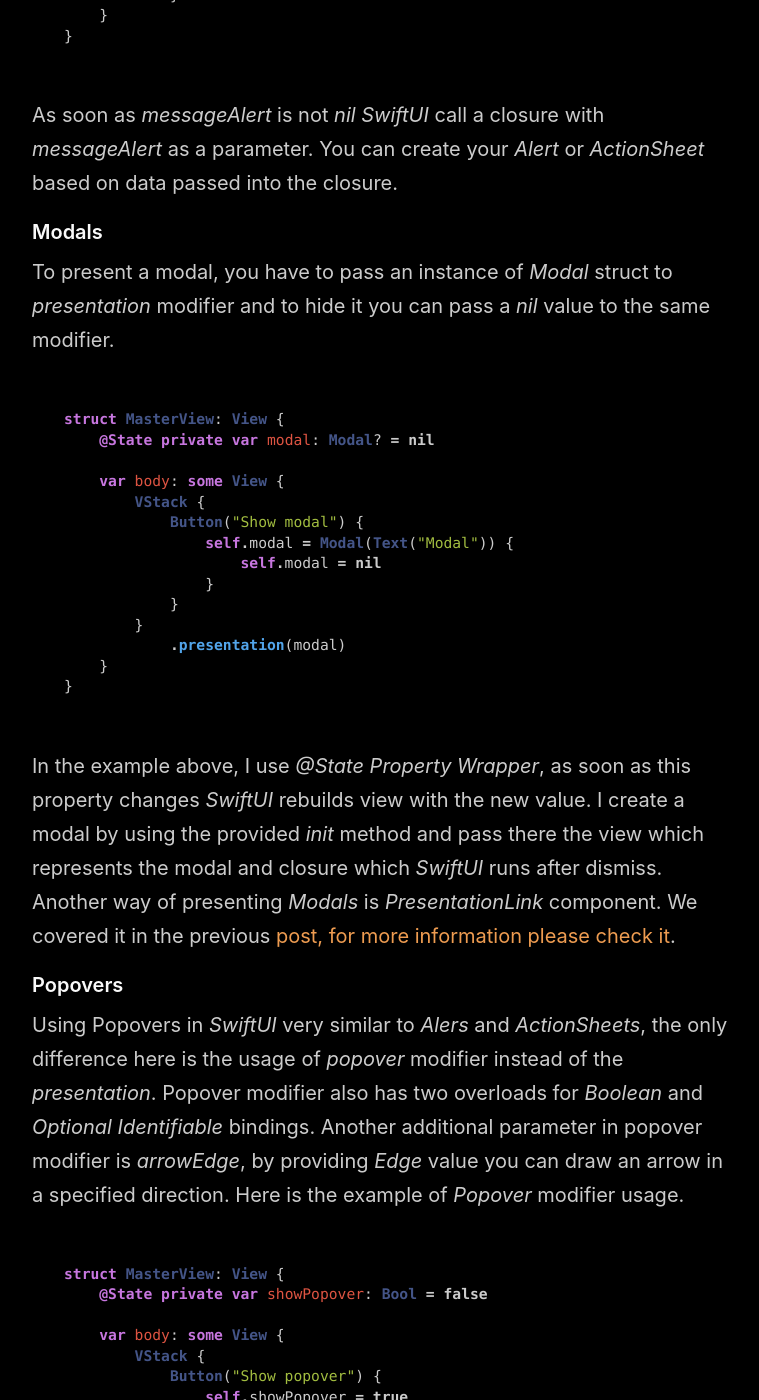
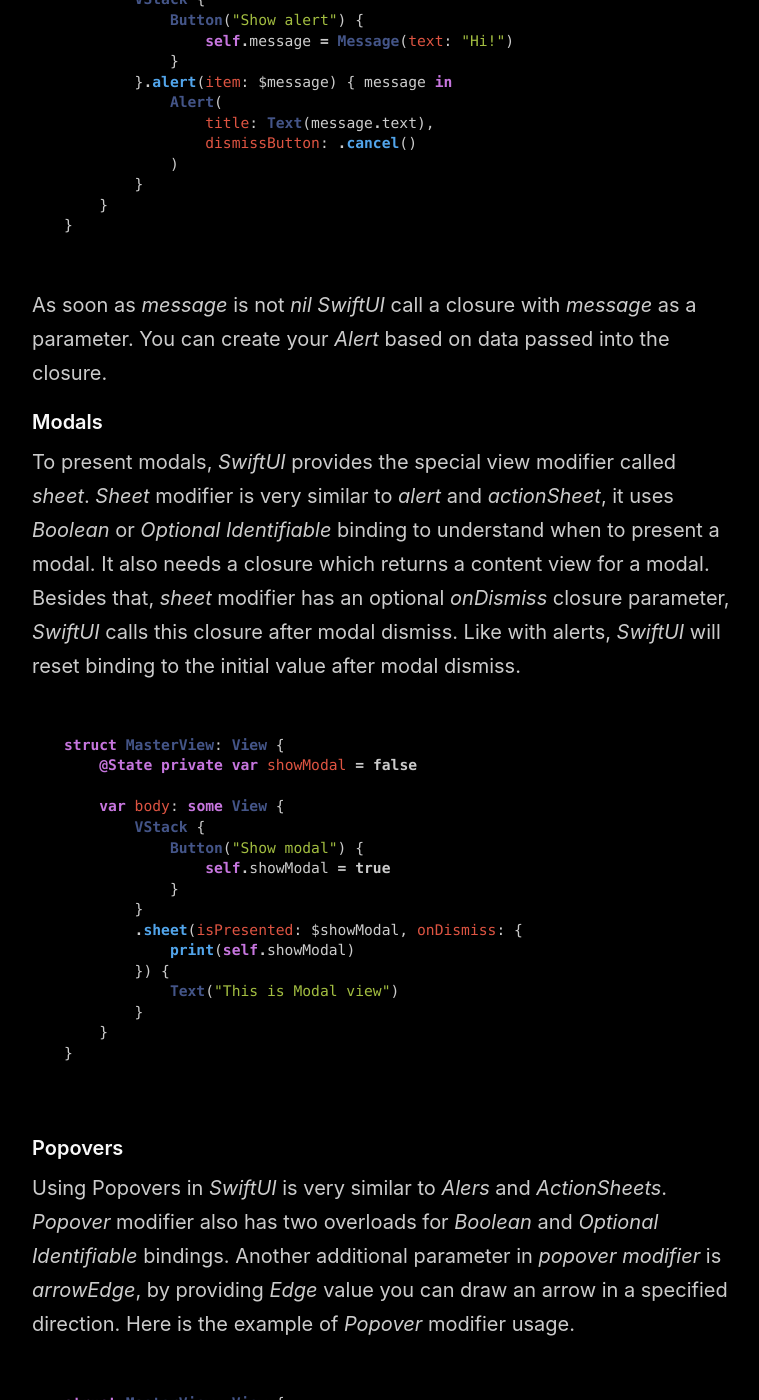
Before and after one commit to mecid/mecid.github.io, a Jekyll site: the page built from _posts/2019-07-24-alerts-actionsheets-modals-and-popovers-in-swiftui.md, in a window 1280 px wide and 1400 px high, scrolled down 1925 px. Shown: the whole window, without its empty margins (258-1017 px from the left). Built offline with Jekyll 4.4.1, drawn with Linux system fonts in a browser that asks for light colours; some of the changed text lies outside the part shown.

Commit message:
Update 2019-07-24-alerts-actionsheets-modals-and-popovers-in-swiftui.md

````diff
--- a/_posts/2019-07-24-alerts-actionsheets-modals-and-popovers-in-swiftui.md
+++ b/_posts/2019-07-24-alerts-actionsheets-modals-and-popovers-in-swiftui.md
@@ -3,10 +3,10 @@
 layout: post
 ---
 
-Last week we talked about [Navigation in SwiftUI](/2019/07/17/navigation-in-swiftui/). This week I want to continue the topic with *Modals*, *Alerts*,  *ActionSheets*, and *Popovers*. *SwiftUI* views have a dedicated modifier for presenting this kind stuff called *presentation*. Let's take a look at how we can use *presentation* modifier to display *Alerts*, *ActionSheets*, and *Modals*.
+Last week we talked about [Navigation in SwiftUI](/2019/07/17/navigation-in-swiftui/). This week I want to continue the topic with *Modals*, *Alerts*, *ActionSheets*, and *Popovers*. *SwiftUI* views have a dedicated modifiers for presenting this kind stuff. Let's take a look at how we can use modifiers to display *Alerts*, *ActionSheets*, and *Modals*.
 
 #### Alerts and ActionSheets
-Both *Alerts* and *ActionSheets* use the same two ways of presenting it to the user. Let's start with a simpler one. We have to describe a *Boolean* binding which can be observed by *SwiftUI*, and as soon as *Boolean* is true, *SwiftUI* presents the *ActionSheet* or *Alert*.
+Both *Alerts* and *ActionSheets* use the similar two ways of presenting it to the user. Let's start with a simpler one. We have to describe a *Boolean* binding which can be observed by *SwiftUI*, and as soon as *Boolean* is true, *SwiftUI* presents the *ActionSheet* or *Alert*.
 
 ```swift
 struct MasterView: View {
@@ -18,7 +18,7 @@
                 self.showActionSheet = true
             }
         }
-            .presentation($showActionSheet) {
+            .actionSheet($showActionSheet) {
                 ActionSheet(
                     title: Text("Actions"),
                     message: Text("Available actions"),
@@ -32,60 +32,63 @@
     }
 }
 ```
+As you can see in the example above to present an action sheet, we use *actionSheet* modifier bound to a *Boolean* value and a closure which creates an action sheet. Alternatively, to display an alert, we need to use *alert* modifier instead.
 
-The interesting thing here is that *SwiftUI* resets the value of binding property after *Alert* dismiss. To learn more about *Property Wrappers* available in *SwiftUI*, take a look at ["Understanding Property Wrappers in SwiftUI" post](/2019/06/12/understanding-property-wrappers-in-swiftui/). It is a straightforward approach to present *Alerts* or *ActionSheets*. But sometimes it is not enough, because we need some data to show in *Alert* or *ActionSheet*. For this case, we have another overload of *presentation* modifier, which uses *Optional Identifiable binding* instead of Boolean binding.
+The interesting fact here is that *SwiftUI* resets the value of binding property after *Alert* dismiss. To learn more about *Property Wrappers* available in *SwiftUI*, take a look at ["Understanding Property Wrappers in SwiftUI" post](/2019/06/12/understanding-property-wrappers-in-swiftui/).
+
+It is a straightforward approach to present *Alerts* or *ActionSheets*. But sometimes it is not enough, because we need some data to show in *Alert* or *ActionSheet*. For this case, we have another overload of *alert* and *actionSheet* modifiers, which uses *Optional Identifiable binding* instead of *Boolean binding*.
 
 ```swift
 struct Message: Identifiable {
-    let id: UUID
-    let content: String
+    let id = UUID()
+    let text: String
 }
 
 struct MasterView: View {
-    @State private var messageAlert: Message? = nil
+    @State private var message: Message? = nil
 
     var body: some View {
         VStack {
             Button("Show alert") {
-                self.messageAlert = Message(id: UUID(), content: "Hi!")
+                self.message = Message(text: "Hi!")
             }
+        }.alert(item: $message) { message in
+            Alert(
+                title: Text(message.text),
+                dismissButton: .cancel()
+            )
         }
-            .presentation($messageAlert) { message in
-                Alert(
-                    title: Text(message.content),
-                    dismissButton: .cancel()
-                )
-            }
     }
 }
 ```
 
-As soon as *messageAlert* is not *nil* *SwiftUI* call a closure with *messageAlert* as a parameter. You can create your *Alert* or *ActionSheet* based on data passed into the closure.
+As soon as *message* is not *nil* *SwiftUI* call a closure with *message* as a parameter. You can create your *Alert* based on data passed into the closure.
 
 #### Modals
-To present a modal, you have to pass an instance of *Modal* struct to *presentation* modifier and to hide it you can pass a *nil* value to the same modifier.
+To present modals, *SwiftUI* provides the special view modifier called *sheet*. *Sheet* modifier is very similar to *alert* and *actionSheet*, it uses *Boolean* or *Optional Identifiable* binding to understand when to present a modal. It also needs a closure which returns a content view for a modal. Besides that, *sheet* modifier has an optional *onDismiss* closure parameter, *SwiftUI* calls this closure after modal dismiss. Like with alerts, *SwiftUI* will reset binding to the initial value after modal dismiss.
 
 ```swift
 struct MasterView: View {
-    @State private var modal: Modal? = nil
+    @State private var showModal = false
 
     var body: some View {
         VStack {
             Button("Show modal") {
-                self.modal = Modal(Text("Modal")) {
-                    self.modal = nil
-                }
+                self.showModal = true
             }
         }
-            .presentation(modal)
+        .sheet(isPresented: $showModal, onDismiss: {
+            print(self.showModal)
+        }) {
+            Text("This is Modal view")
+        }
     }
 }
+
 ```
 
-In the example above, I use *@State Property Wrapper*, as soon as this property changes *SwiftUI* rebuilds view with the new value. I create a modal by using the provided *init* method and pass there the view which represents the modal and closure which *SwiftUI* runs after dismiss. Another way of presenting *Modals* is *PresentationLink* component. We covered it in the previous [post, for more information please check it](/2019/07/17/navigation-in-swiftui/).
-
 #### Popovers
-Using Popovers in *SwiftUI* very similar to *Alers* and *ActionSheets*, the only difference here is the usage of *popover* modifier instead of the *presentation*. Popover modifier also has two overloads for *Boolean* and *Optional Identifiable* bindings. Another additional parameter in popover modifier is *arrowEdge*, by providing *Edge* value you can draw an arrow in a specified direction. Here is the example of *Popover* modifier usage.
+Using Popovers in *SwiftUI* is very similar to *Alers* and *ActionSheets*. *Popover* modifier also has two overloads for *Boolean* and *Optional Identifiable* bindings. Another additional parameter in *popover modifier* is *arrowEdge*, by providing *Edge* value you can draw an arrow in a specified direction. Here is the example of *Popover* modifier usage.
 
 ```swift
 struct MasterView: View {
````
